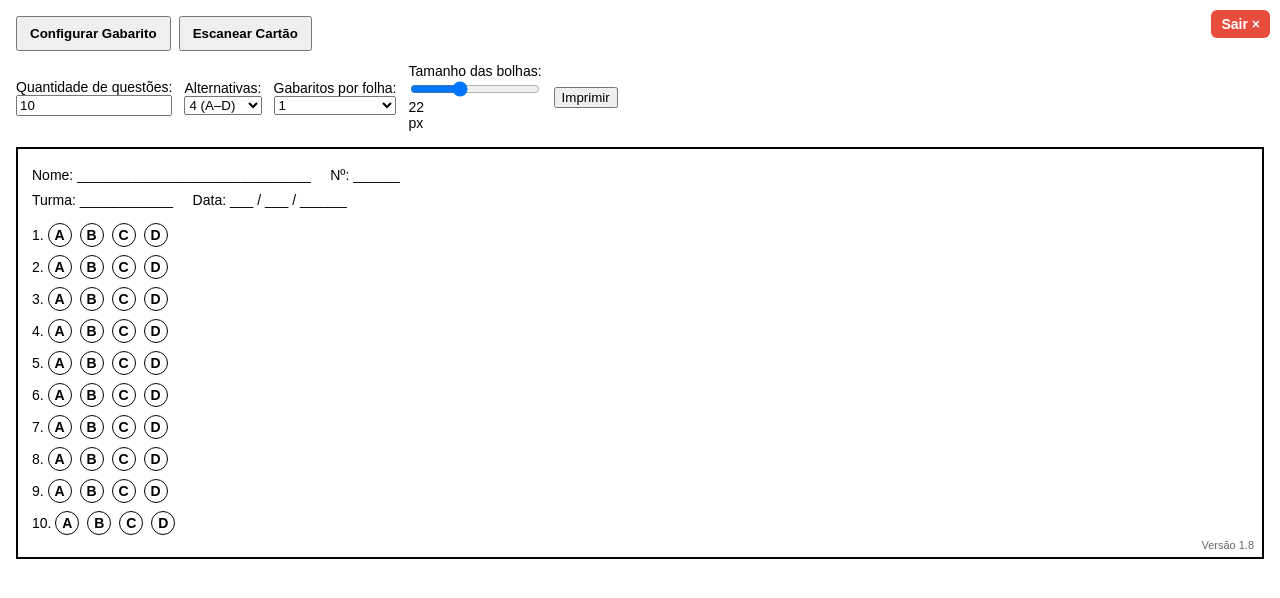
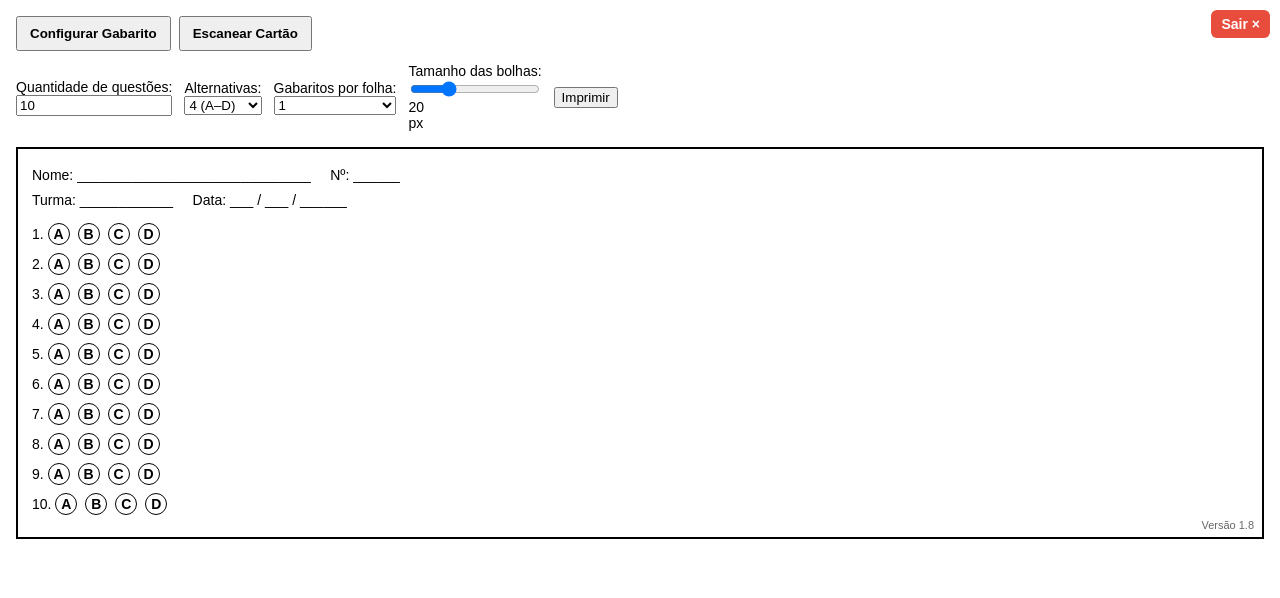
Before and after one commit to ProfLuisGrimm/gabarito-pwa, a plain HTML site: page index.html in a window 1280 px wide. Drawn offline with Linux system fonts and the light colour scheme.

Commit message:
Update index.html

```diff
--- a/index.html
+++ b/index.html
@@ -6,7 +6,7 @@
 <title>Gabarito Digital</title>
 <style>
   :root {
-    --bubble: 20px; /* inicial, será atualizado pelo slider */
+    --bubble: 22px; /* inicial, será atualizado pelo slider */
   }
 
   body { font-family: Arial, sans-serif; margin: 16px; }
@@ -116,8 +116,8 @@
     </label>
 
     <label>Tamanho das bolhas:
-      <input type="range" id="bubbleSize" min="14" max="36" value="22">
-      <span id="bubbleSizeValue">22</span> px
+      <input type="range" id="bubbleSize" min="14" max="36" value="20">
+      <span id="bubbleSizeValue">20</span> px
     </label>
 
     <button onclick="printSheet()">Imprimir</button>
```
